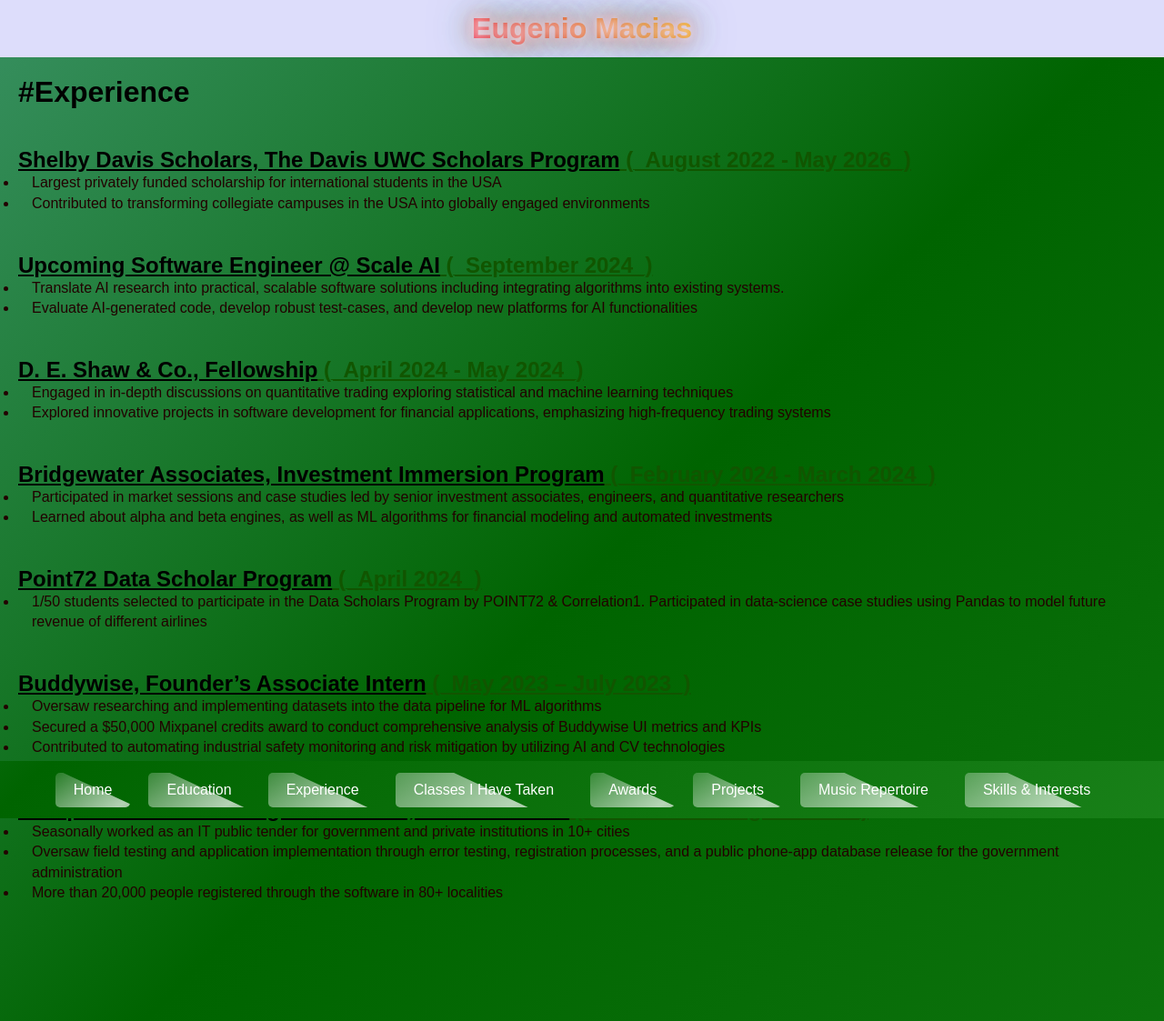
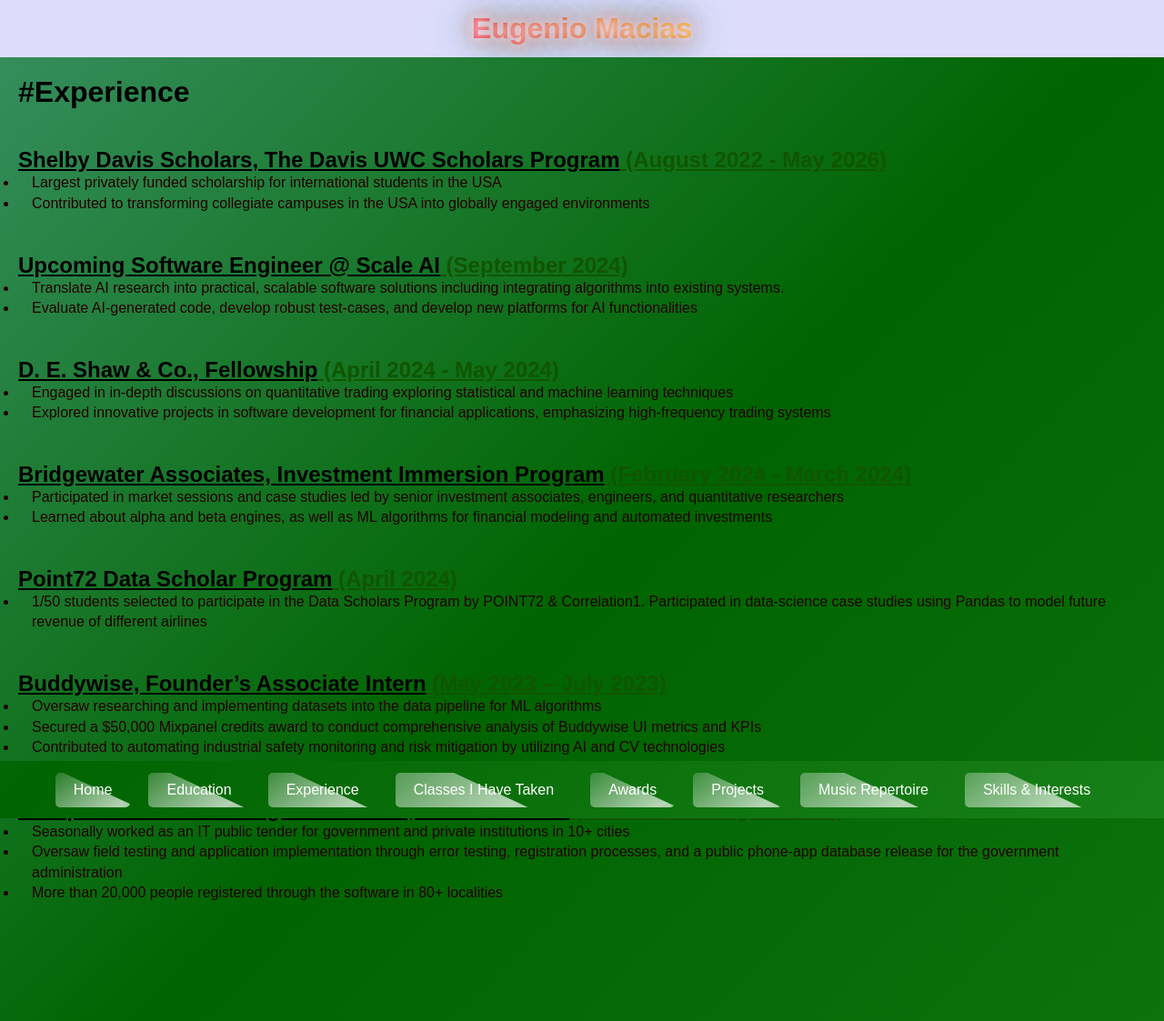
Before and after one commit to xXElGenio0203Xx/eugenio-macias.github.io, a Jekyll site: the page built from experience.md, in a window 1280 px wide. Shown: the whole page at 91% size. Built offline with Jekyll 4.4.1, drawn with Linux system fonts in a browser that asks for light colours; some web fonts are replaced.

Commit message:
Update experience.md

```diff
--- a/experience.md
+++ b/experience.md
@@ -6,7 +6,7 @@ title: Experience
 # #Experience
 <br>
 <h3 style="font-weight: bold; font-size: 1.5em; text-decoration: underline;">
-  <a href="https://www.davisuwcscholars.org/" target="_blank" style="color: black;">Shelby Davis Scholars, The Davis UWC Scholars Program</a> (_August 2022 - May 2026_)
+  <a href="https://www.davisuwcscholars.org/" target="_blank" style="color: black;">Shelby Davis Scholars, The Davis UWC Scholars Program</a> (August 2022 - May 2026)
 </h3>
 - Largest privately funded scholarship for international students in the USA
 - Contributed to transforming collegiate campuses in the USA into globally engaged environments
@@ -14,7 +14,7 @@ title: Experience
 <br>
 
 <h3 style="font-weight: bold; font-size: 1.5em; text-decoration: underline;">
-  <a href="https://scale.com/" target="_blank" style="color: black;">Upcoming Software Engineer @ Scale AI</a> (_September 2024_)
+  <a href="https://scale.com/" target="_blank" style="color: black;">Upcoming Software Engineer @ Scale AI</a> (September 2024)
 </h3>
 - Translate AI research into practical, scalable software solutions including integrating algorithms into existing systems.
 - Evaluate AI-generated code, develop robust test-cases, and develop new platforms for AI functionalities
@@ -22,7 +22,7 @@ title: Experience
 <br>
 
 <h3 style="font-weight: bold; font-size: 1.5em; text-decoration: underline;">
-  <a href="https://www.deshaw.com/" target="_blank" style="color: black;">D. E. Shaw & Co., Fellowship</a> (_April 2024 - May 2024_)
+  <a href="https://www.deshaw.com/" target="_blank" style="color: black;">D. E. Shaw & Co., Fellowship</a> (April 2024 - May 2024)
 </h3>
 - Engaged in in-depth discussions on quantitative trading exploring statistical and machine learning techniques
 - Explored innovative projects in software development for financial applications, emphasizing high-frequency trading systems
@@ -30,7 +30,7 @@ title: Experience
 <br>
 
 <h3 style="font-weight: bold; font-size: 1.5em; text-decoration: underline;">
-  <a href="https://www.bridgewater.com/" target="_blank" style="color: black;">Bridgewater Associates, Investment Immersion Program</a> (_February 2024 - March 2024_)
+  <a href="https://www.bridgewater.com/" target="_blank" style="color: black;">Bridgewater Associates, Investment Immersion Program</a> (February 2024 - March 2024)
 </h3>
 - Participated in market sessions and case studies led by senior investment associates, engineers, and quantitative researchers
 - Learned about alpha and beta engines, as well as ML algorithms for financial modeling and automated investments
@@ -38,14 +38,14 @@ title: Experience
 <br>
 
 <h3 style="font-weight: bold; font-size: 1.5em; text-decoration: underline;">
-  <a href="https://point72.com/" target="_blank" style="color: black;">Point72 Data Scholar Program</a> (_April 2024_)
+  <a href="https://point72.com/" target="_blank" style="color: black;">Point72 Data Scholar Program</a> (April 2024)
 </h3>
 - 1/50 students selected to participate in the Data Scholars Program by POINT72 & Correlation1. Participated in data-science case studies using Pandas to model future revenue of different airlines
 
 <br>
 
 <h3 style="font-weight: bold; font-size: 1.5em; text-decoration: underline;">
-  <a href="https://www.buddywise.co/" target="_blank" style="color: black;">Buddywise, Founder’s Associate Intern</a> (_May 2023 – July 2023_)
+  <a href="https://www.buddywise.co/" target="_blank" style="color: black;">Buddywise, Founder’s Associate Intern</a> (May 2023 – July 2023)
 </h3>
 - Oversaw researching and implementing datasets into the data pipeline for ML algorithms
 - Secured a $50,000 Mixpanel credits award to conduct comprehensive analysis of Buddywise UI metrics and KPIs
@@ -54,7 +54,7 @@ title: Experience
 <br>
 
 <h3 style="font-weight: bold; font-size: 1.5em; text-decoration: underline;">
-  <a href="https://www.linkedin.com/company/computacion-byte-integral-sa-de-cv/" target="_blank" style="color: black;">Computacion BYTE Integral SA de CV, IT Sales Intern</a> (_June 2020 - August 2022_)
+  <a href="https://www.linkedin.com/company/computacion-byte-integral-sa-de-cv/" target="_blank" style="color: black;">Computacion BYTE Integral SA de CV, IT Sales Intern</a> (June 2020 - August 2022)
 </h3>
 - Seasonally worked as an IT public tender for government and private institutions in 10+ cities
 - Oversaw field testing and application implementation through error testing, registration processes, and a public phone-app database release for the government administration
```
